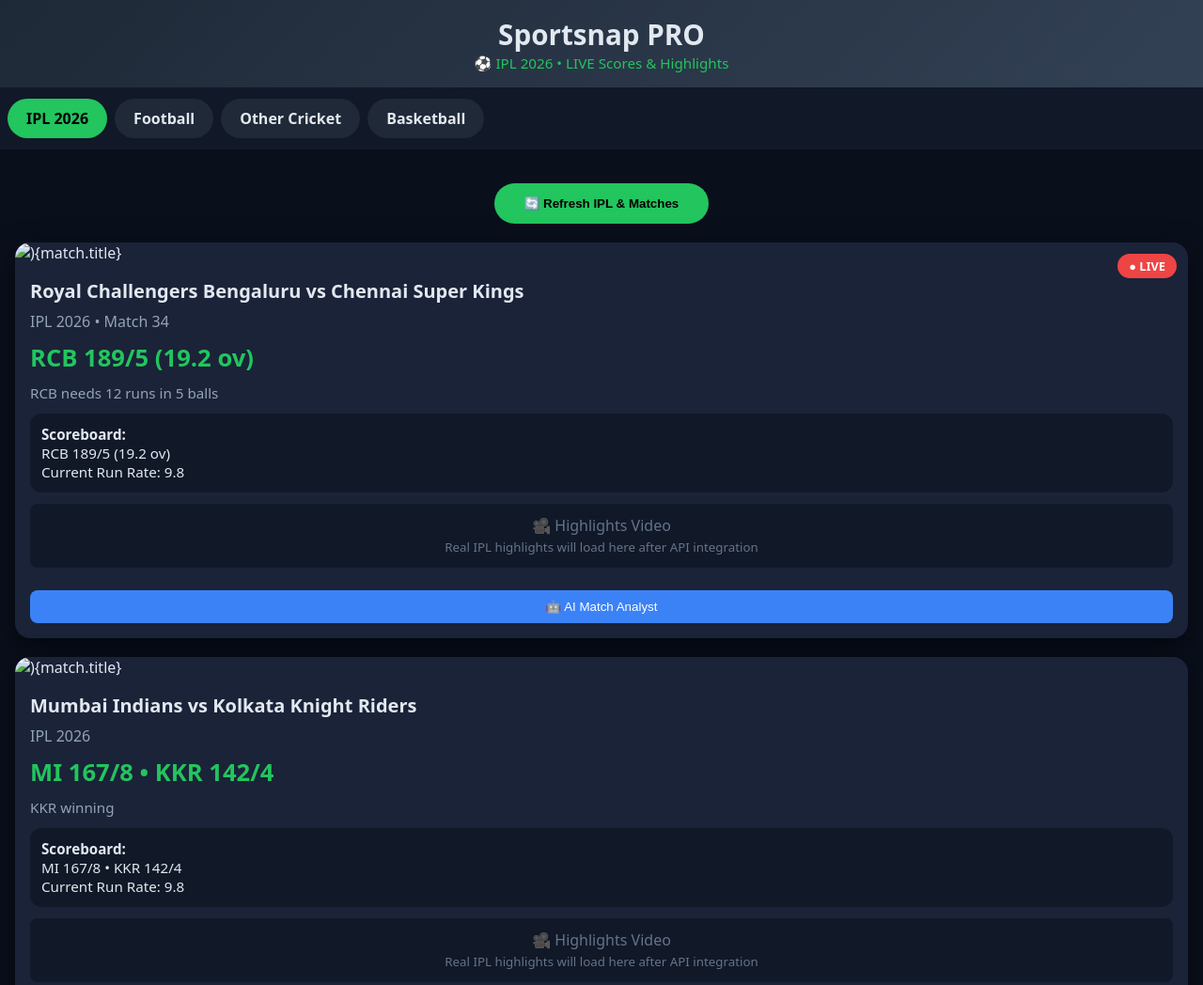
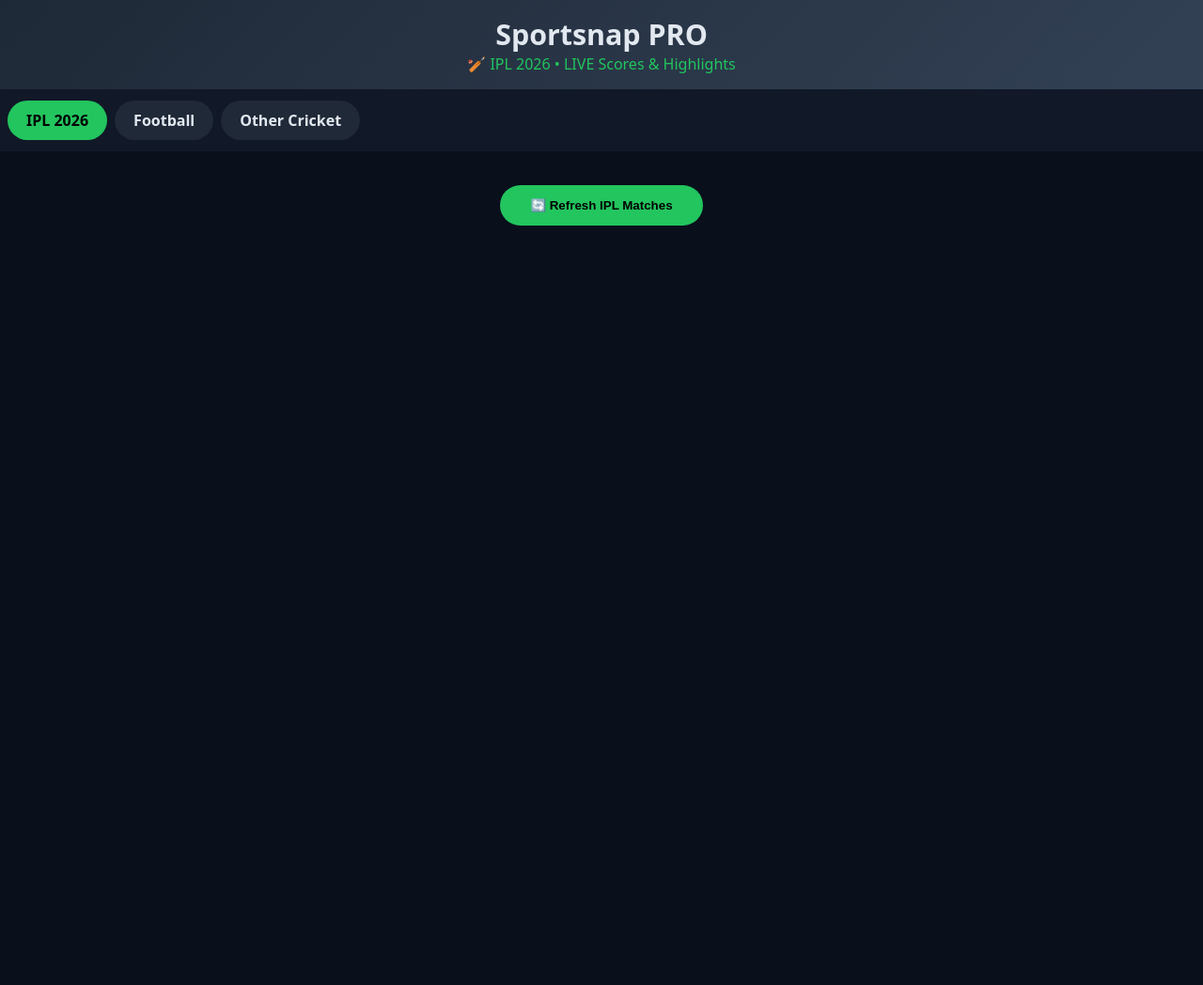
Before and after one commit to dgurjar54975497-sys/sportsnap-pro, a plain HTML site: page index.html in a window 1280 px wide. Shown: the top 1048 px of the page at 94% size. After the commit the page ends 800 px from the top, so only its background shows below. Drawn offline with Linux system fonts and the light colour scheme.

Commit message:
Update index.html
App

```diff
--- a/index.html
+++ b/index.html
@@ -1,22 +1,22 @@
-            <!DOCTYPE html>
+              <!DOCTYPE html>
 <html lang="en">
 <head>
   <meta charset="UTF-8">
   <meta name="viewport" content="width=device-width, initial-scale=1.0">
-  <title>Sportsnap PRO ⚽ LIVE</title>
+  <title>Sportsnap PRO - IPL 2026</title>
   <style>
     :root {
       --bg: #0a0f1c;
       --card: #1a2338;
       --accent: #22c55e;
       --live: #ef4444;
-      --text: #e2e8f0;
+      --gold: #fbbf24;
     }
     * { margin:0; padding:0; box-sizing:border-box; }
     body {
       font-family: system-ui, sans-serif;
       background: var(--bg);
-      color: var(--text);
+      color: #e2e8f0;
       min-height: 100vh;
     }
     header {
@@ -27,8 +27,8 @@
       top: 0;
       z-index: 100;
     }
-    h1 { font-size: 1.85rem; font-weight: 700; }
-    .subtitle { color: var(--accent); font-size: 0.95rem; }
+    h1 { font-size: 1.9rem; font-weight: 700; }
+    .subtitle { color: var(--accent); font-size: 1rem; }
 
     .tabs {
       display: flex;
@@ -64,7 +64,7 @@
     }
     .thumbnail {
       width: 100%;
-      height: 200px;
+      height: 210px;
       object-fit: cover;
     }
     .live-badge {
@@ -74,8 +74,8 @@
       color: white;
       padding: 4px 12px;
       border-radius: 20px;
+      font-weight: bold;
       font-size: 0.8rem;
-      font-weight: bold;
     }
     .card-body {
       padding: 16px;
@@ -85,28 +85,34 @@
       font-weight: 700;
       margin-bottom: 8px;
     }
+    .competition {
+      color: #94a3b8;
+      margin-bottom: 10px;
+    }
     .score {
-      font-size: 1.6rem;
+      font-size: 1.55rem;
       font-weight: 800;
       color: var(--accent);
       margin: 10px 0;
     }
     .scoreboard {
       background: #111827;
-      padding: 12px;
+      padding: 14px;
       border-radius: 12px;
       margin: 12px 0;
       font-size: 0.95rem;
+      line-height: 1.6;
     }
     .analyst-btn {
       background: #3b82f6;
       color: white;
       border: none;
-      padding: 10px 20px;
+      padding: 12px 20px;
       border-radius: 8px;
       width: 100%;
       margin-top: 12px;
       cursor: pointer;
+      font-weight: 600;
     }
     button#refreshBtn {
       background: var(--accent);
@@ -124,18 +130,17 @@
 
   <header>
     <h1>Sportsnap PRO</h1>
-    <p class="subtitle">⚽ IPL 2026 • LIVE Scores & Highlights</p>
+    <p class="subtitle">🏏 IPL 2026 • LIVE Scores & Highlights</p>
   </header>
 
   <div class="tabs">
     <div class="tab active" data-sport="ipl">IPL 2026</div>
     <div class="tab" data-sport="football">Football</div>
     <div class="tab" data-sport="cricket">Other Cricket</div>
-    <div class="tab" data-sport="basketball">Basketball</div>
   </div>
 
   <div class="container">
-    <button id="refreshBtn">🔄 Refresh IPL & Matches</button>
+    <button id="refreshBtn">🔄 Refresh IPL Matches</button>
     <div id="matchesContainer"></div>
   </div>
 
@@ -154,35 +159,46 @@
 
     document.getElementById('refreshBtn').addEventListener('click', loadMatches);
 
-    function getIPLDemoMatches() {
+    function getIPLMatches() {
       return [
         {
           title: "Royal Challengers Bengaluru vs Chennai Super Kings",
           competition: "IPL 2026 • Match 34",
           score: "RCB 189/5 (19.2 ov)",
+          target: "Target: 198",
           status: "Live",
-          time: "RCB needs 12 runs in 5 balls",
+          time: "RCB needs 9 runs in 4 balls",
           thumbnail: "https://picsum.photos/id/1018/800/400"
         },
         {
           title: "Mumbai Indians vs Kolkata Knight Riders",
+          competition: "IPL 2026 • Match 35",
+          score: "MI 167/8 • KKR 142/4",
+          target: "KKR winning",
+          status: "In Progress",
+          time: "18th Over",
+          thumbnail: "https://picsum.photos/id/237/800/400"
+        },
+        {
+          title: "Delhi Capitals vs Sunrisers Hyderabad",
           competition: "IPL 2026",
-          score: "MI 167/8 • KKR 142/4",
-          status: "In Progress",
-          time: "KKR winning",
-          thumbnail: "https://picsum.photos/id/237/800/400"
+          score: "DC 156/6",
+          target: "Upcoming",
+          status: "Upcoming",
+          time: "7:30 PM",
+          thumbnail: "https://picsum.photos/id/201/800/400"
         }
       ];
     }
 
     function loadMatches() {
       const container = document.getElementById('matchesContainer');
-      container.innerHTML = '<p style="text-align:center; color:#94a3b8; padding:20px;">Loading IPL 2026 matches...</p>';
+      container.innerHTML = '<p style="text-align:center; padding:40px; color:#94a3b8;">Loading IPL 2026 live matches...</p>';
 
-      setTimeout(() => {  // Simulate API delay
+      setTimeout(() => {
         container.innerHTML = '';
 
-        const matches = currentSport === 'ipl' ? getIPLDemoMatches() : getOtherDemoMatches(currentSport);
+        const matches = currentSport === 'ipl' ? getIPLMatches() : getOtherMatches();
 
         matches.forEach(match => {
           const card = document.createElement('div');
@@ -194,19 +210,20 @@
             </div>
             <div class="card-body">
               <div class="match-title">${match.title}</div>
-              <div style="color:#94a3b8;">${match.competition}</div>
+              <div class="competition">${match.competition}</div>
               <div class="score">${match.score}</div>
-              <div style="color:#94a3b8; font-size:0.95rem;">${match.time}</div>
+              \( {match.target ? `<div style="color:#fbbf24; font-weight:600;"> \){match.target}</div>` : ''}
+              <div style="color:#94a3b8; margin:8px 0;">${match.time}</div>
 
               <div class="scoreboard">
                 <strong>Scoreboard:</strong><br>
                 ${match.score}<br>
-                Current Run Rate: 9.8
+                ${match.target || 'Match in progress'}
               </div>
 
-              <div style="background:#111827; padding:12px; border-radius:8px; margin:12px 0; text-align:center; color:#64748b;">
-                🎥 Highlights Video<br>
-                <small>Real IPL highlights will load here after API integration</small>
+              <div style="background:#111827; padding:16px; border-radius:12px; text-align:center; color:#64748b; margin:12px 0;">
+                🎥 IPL Highlights<br>
+                <small>Real video highlights coming soon after API integration</small>
               </div>
 
               <button class="analyst-btn" onclick="showAISummary('${match.title}')">
@@ -216,19 +233,28 @@
           `;
           container.appendChild(card);
         });
-      }, 800);
+      }, 600);
     }
 
-    function getOtherDemoMatches(sport) {
-      return [{ title: `${sport.toUpperCase()} Demo Match`, competition: "Demo League", score: "N/A", status: "Upcoming", time: "Coming Soon", thumbnail: "https://picsum.photos/id/201/800/400" }];
+    function getOtherMatches() {
+      return [{
+        title: "Demo Match",
+        competition: "Other League",
+        score: "N/A",
+        target: "",
+        status: "Upcoming",
+        time: "Coming Soon",
+        thumbnail: "https://picsum.photos/id/201/800/400"
+      }];
     }
 
     function showAISummary(title) {
-      alert(`🤖 AI Analyst for ${title}\n\n• Strong batting performance\n• Key wickets in middle overs\n• Strategic field placement\n\nDetailed ball-by-ball AI summary coming soon!`);
+      alert(`🤖 AI Analyst for ${title}\n\n• Strong batting display\n• Crucial wickets in death overs\n• RCB looking strong to chase\n\nDetailed ball-by-ball analysis coming soon!`);
     }
 
+    // Load on start + Auto refresh
     window.onload = loadMatches;
-    setInterval(loadMatches, 45000);
+    setInterval(loadMatches, 40000);
   </script>
 </body>
-</html>
+            </html>
```
